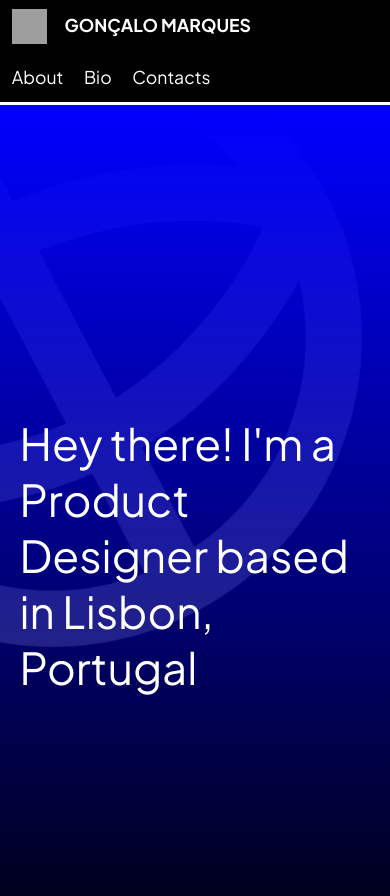
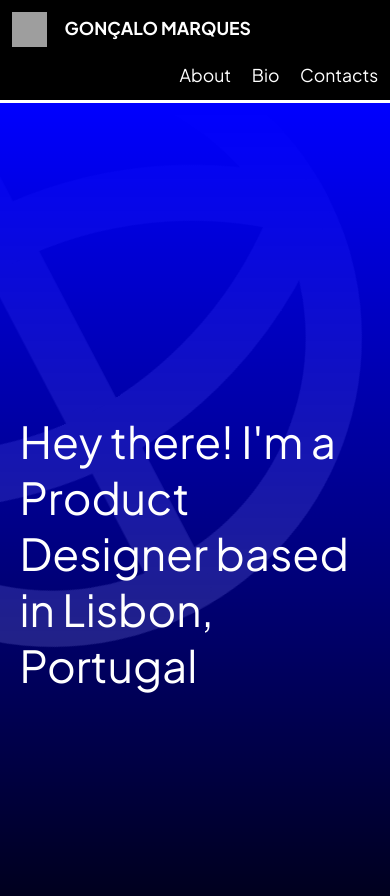
Before and after one commit to GoncaloM6/projeto-goncalo-marques, a Jekyll site: the page built from index.html, in a window 390 px wide and 900 px high. Shown: the top 896 px of the window. Built offline with Jekyll 4.4.1, drawn with Linux system fonts in a browser that asks for light colours; nearby versions of some CDN libraries; the list of posts is cut into pages by our own code; grey boxes are pictures that could not be loaded.

Commit message:
CSS Grid

```diff
--- a/_sass/includes/_header.scss
+++ b/_sass/includes/_header.scss
@@ -1,8 +1,10 @@
 .site-header {
   @extend %padding-small;
+  display: grid;
+  grid-template-columns: 1fr 1fr;
+  align-items: center;
   background: $brand-color;
   border-bottom: 3px solid $border-color;
-  display: inline-block;
   float: left;
   width: 100%;
   position: sticky;
@@ -29,12 +31,13 @@
   }
 
   .site-nav {
+    justify-self: end;
+
     ul {
       margin: 0;
       padding: 0;
       list-style: none;
       line-height: 1.5;
-      float: right;
       text-align: right;
     }
     li {
@@ -47,7 +50,6 @@
     }
     @media (max-width: 1000px) {
       ul {
-        display: inline-block;
         float: left;
         padding-top: $padding-small;
         text-align: left;
@@ -56,3 +58,10 @@
     }
   }
 }
+
+@media (max-width: 1000px) {
+  .site-header {
+    grid-template-columns: 1fr;
+    grid-template-rows: 1fr 1fr;
+  }
+}
```
